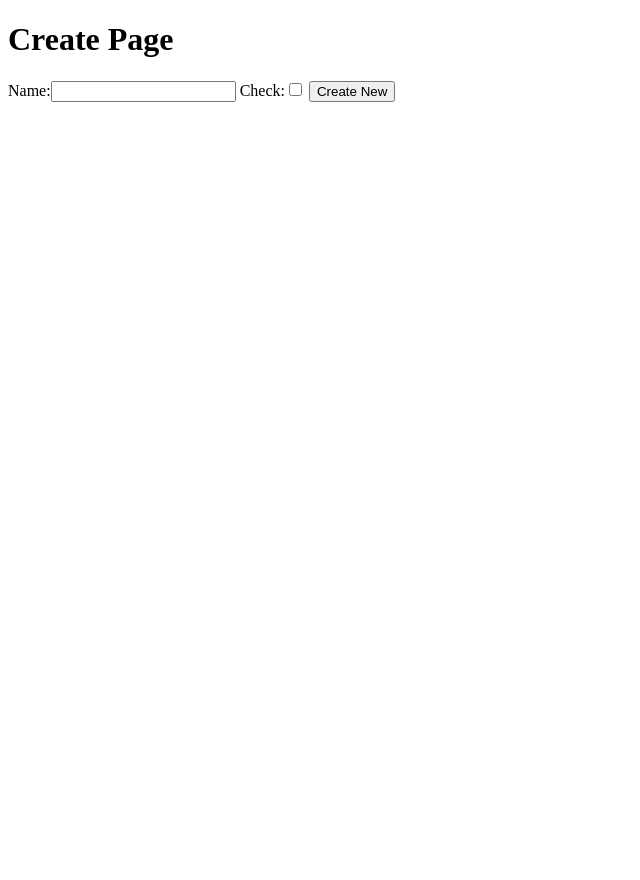
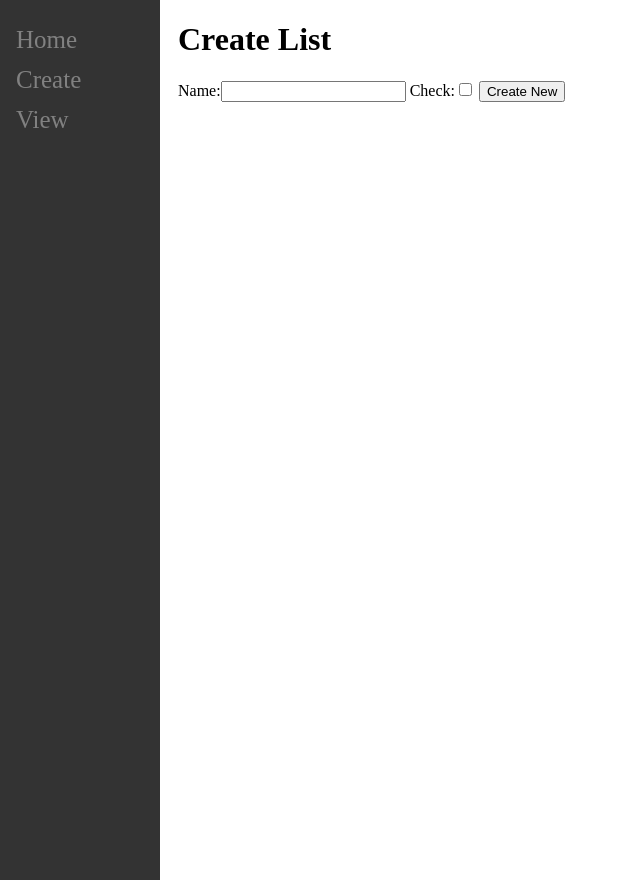
Before and after one commit to UnGerardo/TWTDjangoTut, a Django app: page /create/ in a window 1280 px wide. Shown: the whole page, without its empty margins (0-640 px from the left). Run offline with Django 3.2, Linux system fonts and the light colour scheme.

Commit message:
Modified base.html to add sidebar

```diff
--- a/main/templates/base.html
+++ b/main/templates/base.html
@@ -4,10 +4,49 @@
         <meta charset="UTF-8">
         <meta http-equiv="X-UA-Compatible" content="IE=edge">
         <meta name="viewport" content="width=device-width, initial-scale=1.0">
+
+        <style text="text/css">
+            .sidenav {
+                height: 100%;
+                width: 160px;
+                position: fixed;
+                z-index: 1;
+                top: 0;
+                left: 0;
+                background-color: #333;
+                overflow-x: hidden;
+                padding-top: 20px;
+            }
+
+            .sidenav a {
+                padding: 6px 8px 6px 16px;
+                text-decoration: none;
+                color: #818181;
+                font-size: 25px;
+                display: block;
+            }
+
+            .sidenav a:hover {
+                color: #f1f1f1;
+            }
+
+            .main {
+                margin-left: 160px;
+                padding: 0 10px;
+            }
+
+        </style>
+
         <title>{% block title %}Base Page{% endblock %}</title>
     </head>
     <body>
-        <div id="content" name="content">
+        <div class="sidenav">
+            <a href="/home/">Home</a>
+            <a href="/create/">Create</a>
+            <a href="/1/">View</a>
+        </div>
+
+        <div id="content" name="content" class="main">
             {% block content %}
                 <p>{{name}}</p>
             {% endblock %}
--- a/main/templates/create.html
+++ b/main/templates/create.html
@@ -5,7 +5,7 @@
 {% endblock %}
 
 {% block content %}
-    <h1>Create Page</h1>
+    <h1>Create List</h1>
     <form method="post" action="/create/">
         <!-- needs to be placed after each form tag -->
         {% csrf_token %}
--- a/main/urls.py
+++ b/main/urls.py
@@ -4,6 +4,6 @@ from main.views import list, home, create
 
 urlpatterns = [
     path('<int:id>/', list, name='list'),
-    path('', home, name='home'),
+    path('home/', home, name='home'),
     path('create/', create, name='create')
 ]
--- a/main/views.py
+++ b/main/views.py
@@ -9,12 +9,14 @@ def list(request, id):
     currentList = ToDoList.objects.get(id=id)
 
     #request.POST has all the info of the form
+    #NEED TO RESEARCH BUG WHERE REFRESH CAUSES POST REQUEST TO BE DUPLICATED CREATING DUPLICATE ITEMS
     if request.method == "POST":
         print(request.POST)
         #choose a specific button, will have no value or the value defined in the value attribute
         if request.POST.get("save"):
             for item in currentList.item_set.all():
                 #I think this works because unchecked checkboxes don't get sent in the POST request and aren't seen, the ones that checked are tied to the value 'clicked'
+                #right so only filled out fields are included in the POST request
                 if request.POST.get(f"c{item.id}") == "clicked":
                     item.complete = True
                 else:
```
